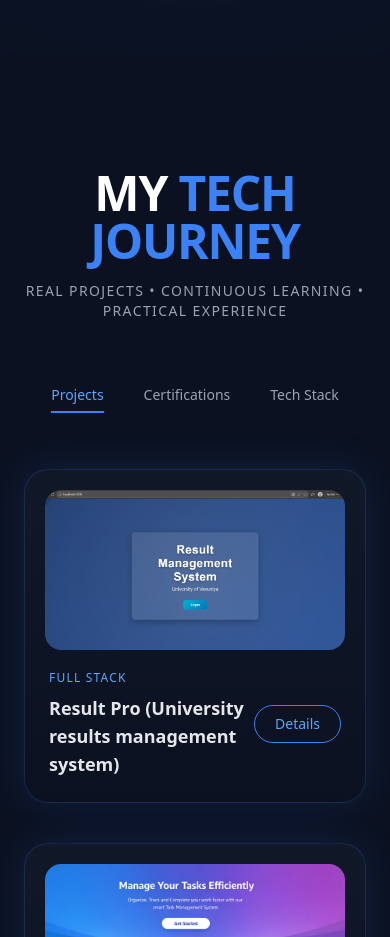
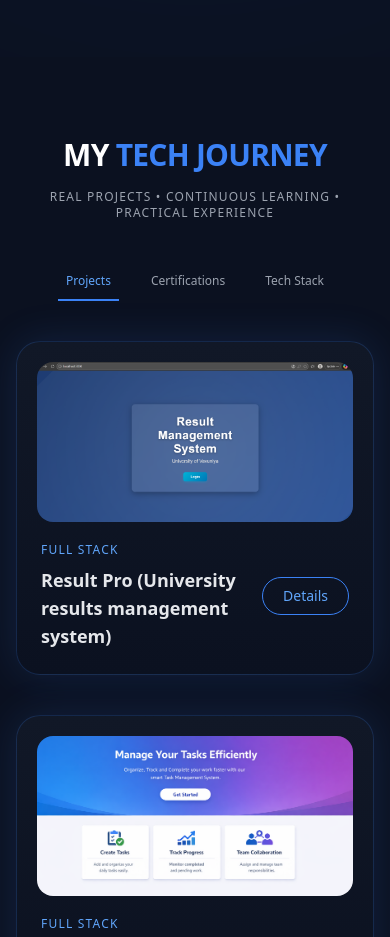
Before and after one commit to Fathima-Nuzha/portfolio-website, a React (Vite) app: page / in a window 390 px wide. Shown: the part 2140-3077 px from the top of the page. Built offline with nearby package versions, Linux system fonts and the light colour scheme.

Commit message:
about section user friendlyness fixed in mobile

```diff
--- a/src/components/Work.jsx
+++ b/src/components/Work.jsx
@@ -8,7 +8,8 @@ const Work = ({ activeTab, setActiveTab }) => {
   return (
     <section
       id="work"
-      className="min-h-screen scroll-mt-24 bg-[#0B1120] text-white py-28 px-6"
+      className="min-h-screen scroll-mt-24 bg-[#0B1120] text-white
+      py-20 md:py-28 px-4 sm:px-6"
     >
       <div className="max-w-7xl mx-auto">
 
@@ -18,28 +19,37 @@ const Work = ({ activeTab, setActiveTab }) => {
           whileInView={{ opacity: 1, y: 0 }}
           transition={{ duration: 0.8 }}
           viewport={{ once: true }}
-          className="text-center mb-16"
+          className="text-center mb-12 md:mb-16"
         >
 
-          <h2 className="text-5xl md:text-6xl font-bold tracking-tight">
+          <h2 className="text-3xl sm:text-4xl md:text-6xl font-bold tracking-tight">
             MY <span className="text-blue-500">TECH JOURNEY</span>
           </h2>
 
-          <p className="text-gray-400 mt-4 tracking-widest text-sm">
+          <p className="text-gray-400 mt-4 tracking-widest text-xs sm:text-sm">
             REAL PROJECTS • CONTINUOUS LEARNING • PRACTICAL EXPERIENCE
           </p>
 
         </motion.div>
 
         {/* Tabs */}
-        <div className="flex justify-center gap-10 mb-16 text-sm md:text-base font-medium uppercase">
+        <div
+          className="
+          flex justify-center
+          gap-6 md:gap-10
+          mb-12 md:mb-16
+          text-xs sm:text-sm md:text-base
+          font-medium uppercase
+          flex-wrap
+          "
+        >
 
           {["projects", "certifications", "techstack"].map((tab) => (
 
             <button
               key={tab}
               onClick={() => setActiveTab(tab)}
-              className={`relative transition duration-300 ${
+              className={`relative transition duration-300 px-2 py-1 ${
                 activeTab === tab
                   ? "text-blue-400"
                   : "text-gray-400 hover:text-white"
```
